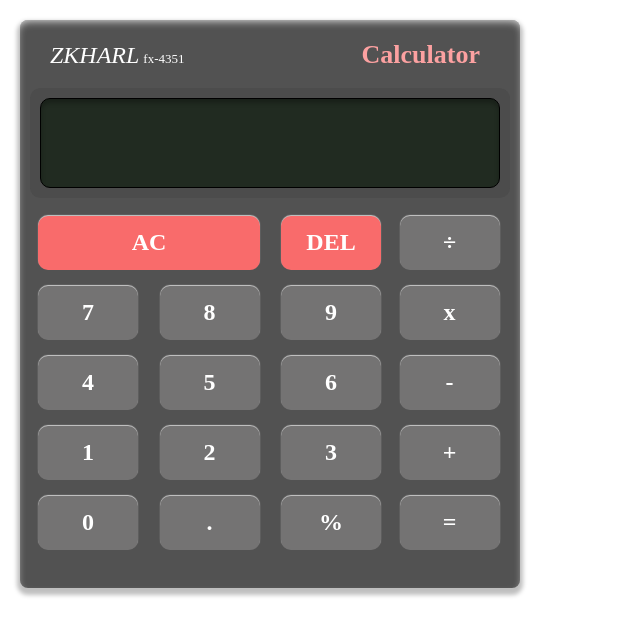
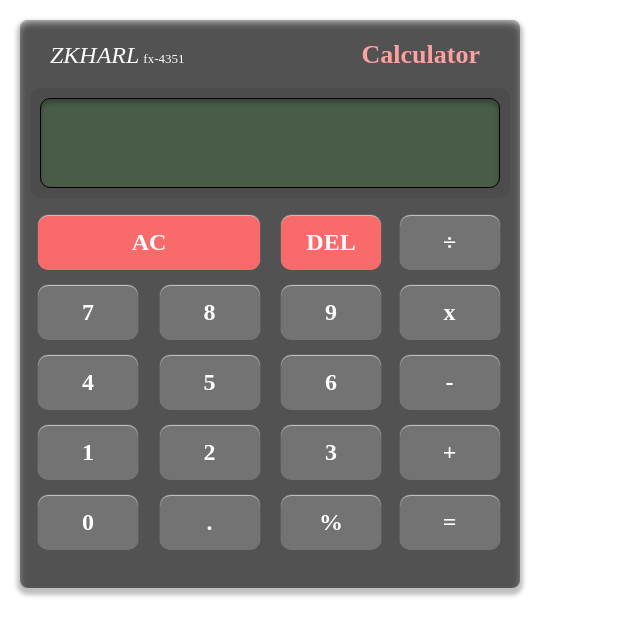
Before and after one commit to Cogiii/Basic-Calculator, a plain HTML site: page index.html in a window 1280 px wide. Shown: the whole page, without its empty margins (0-640 px from the left). Drawn offline with Linux system fonts and the light colour scheme.

Commit message:
Changed color of screen to lighter green

```diff
--- a/style.css
+++ b/style.css
@@ -68,12 +68,13 @@
 }
 .Screen {
     width: auto;
+    padding-right:10px;
     height: 90px;
     margin-bottom: 50px;
     flex-shrink: 0;
     border-radius: 10px;
     border: 1px solid #000;
-    background: #212B21;
+    background: #485c48;
     box-shadow: 0px 4px 4px 0px rgba(0, 0, 0, 0.25) inset;
     position: relative;
     overflow:auto;
```
